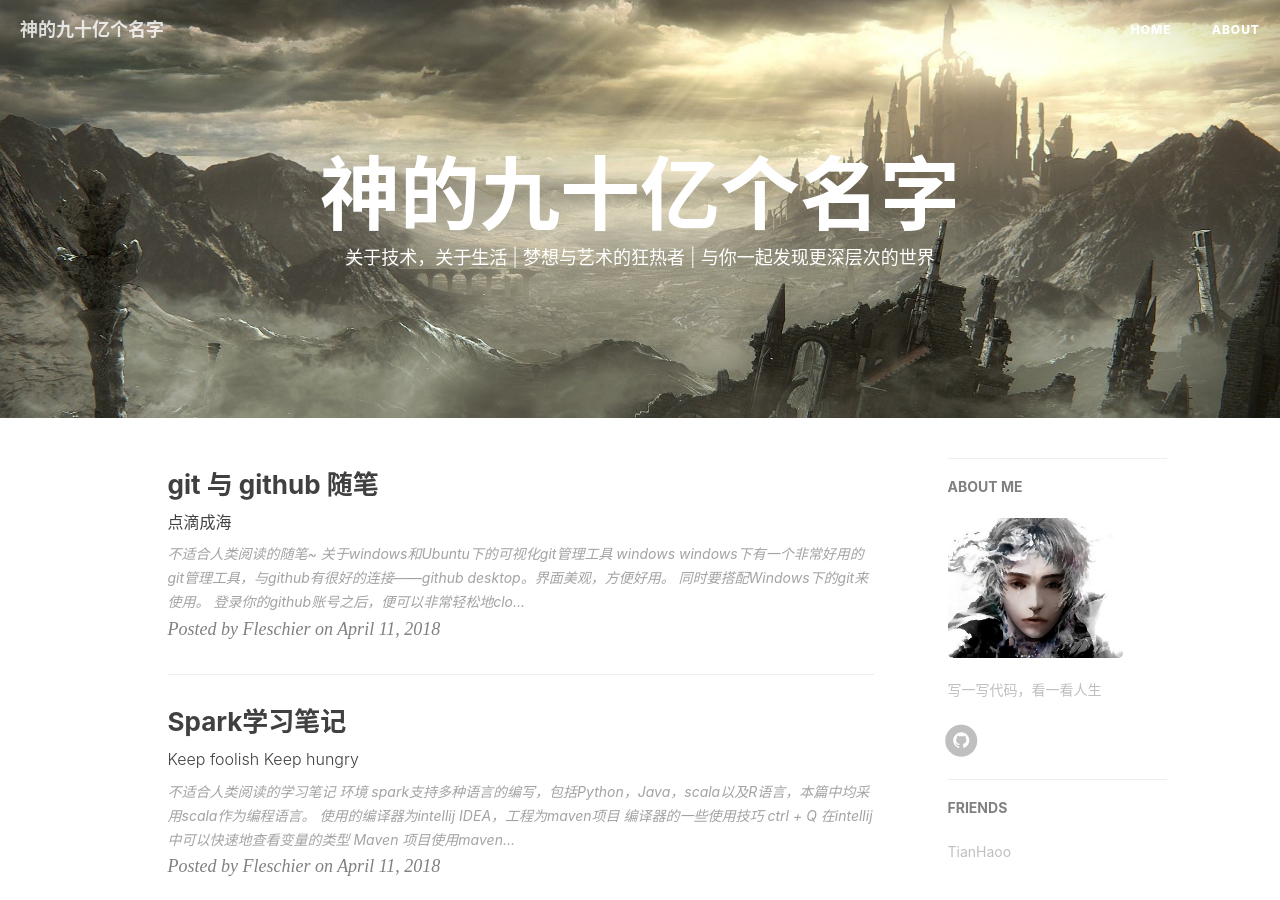
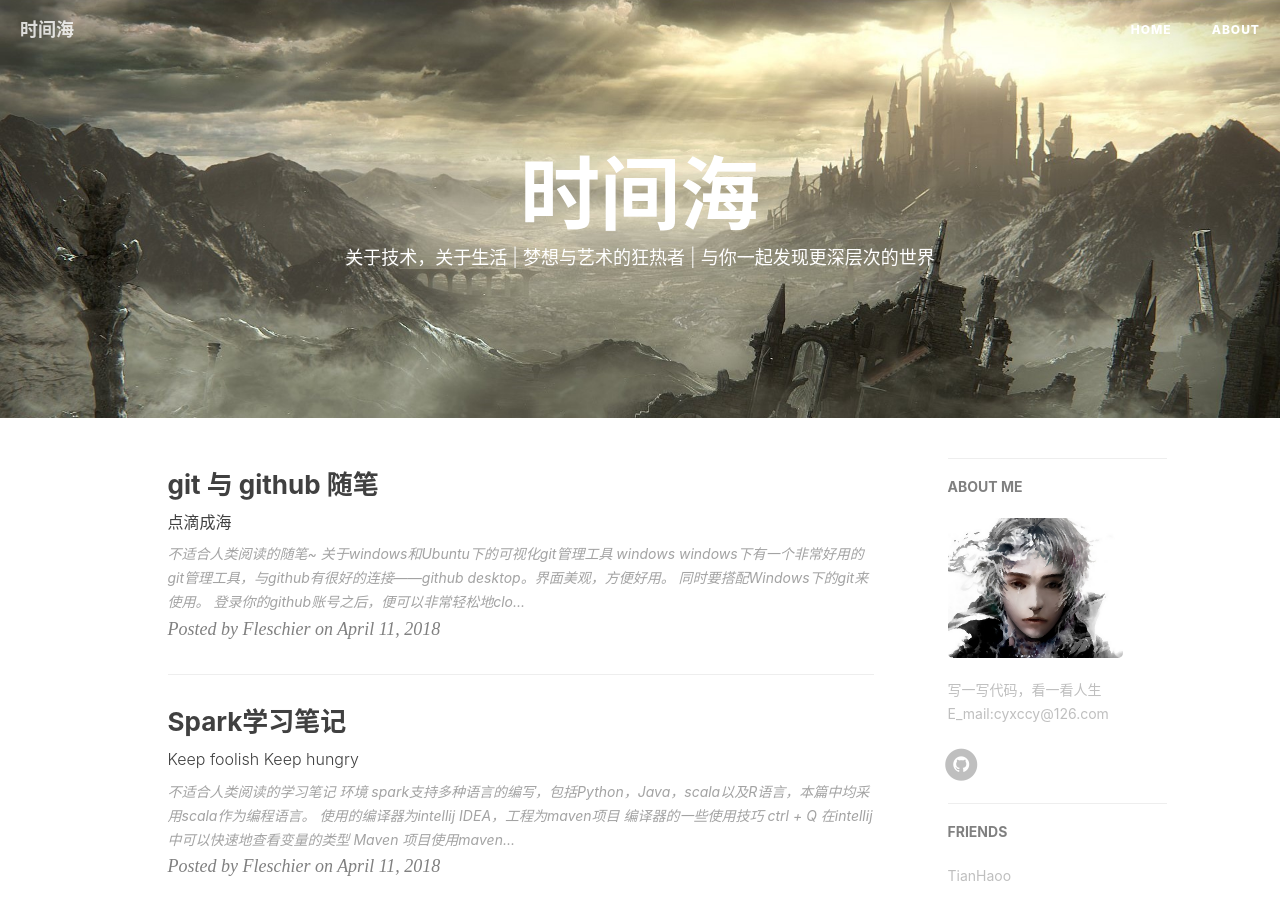
Before and after one commit to Fleschier/Fleschier.github.io, a Jekyll site: the page built from index.html, in a window 1280 px wide and 900 px high. Built offline with Jekyll 4.4.1, drawn with Linux system fonts in a browser that asks for light colours; nearby versions of some CDN libraries; the list of posts is cut into pages by our own code; comment, search, counter and statistics services are not loaded.

Commit message:
Update _config.yml

```diff
--- a/_config.yml
+++ b/_config.yml
@@ -1,10 +1,10 @@
 # Site settings
-title: 神的九十亿个名字
+title: 时间海
 SEOTitle: 渐寒 的 博客 | Fleschier Blog
 header-img: img/home-bg.jpg
 email: fleschierchan@gmail.com
 description: "关于技术，关于生活 | 梦想与艺术的狂热者 | 与你一起发现更深层的世界 "
-keyword: ""
+keyword: "个人|技术|艺术"
 url: "http://fleschier.github.io"              # your host, for absolute URL
 #baseurl: "/huxblog-boilerplate"         # for example, '/blog' if your blog hosted on 'host/blog'
 
@@ -65,7 +65,7 @@ ga_domain: fleschier.github.io
 
 # Sidebar settings
 sidebar: true                           # whether or not using Sidebar.
-sidebar-about-description: "写一写代码，看一看人生"
+sidebar-about-description: "写一写代码，看一看人生<br> E_mail:cyxccy@126.com"
 sidebar-avatar: /img/Fleschier_head.jpg      # use absolute URL, seeing it's used in both `/` and `/about/`
 
 
```
